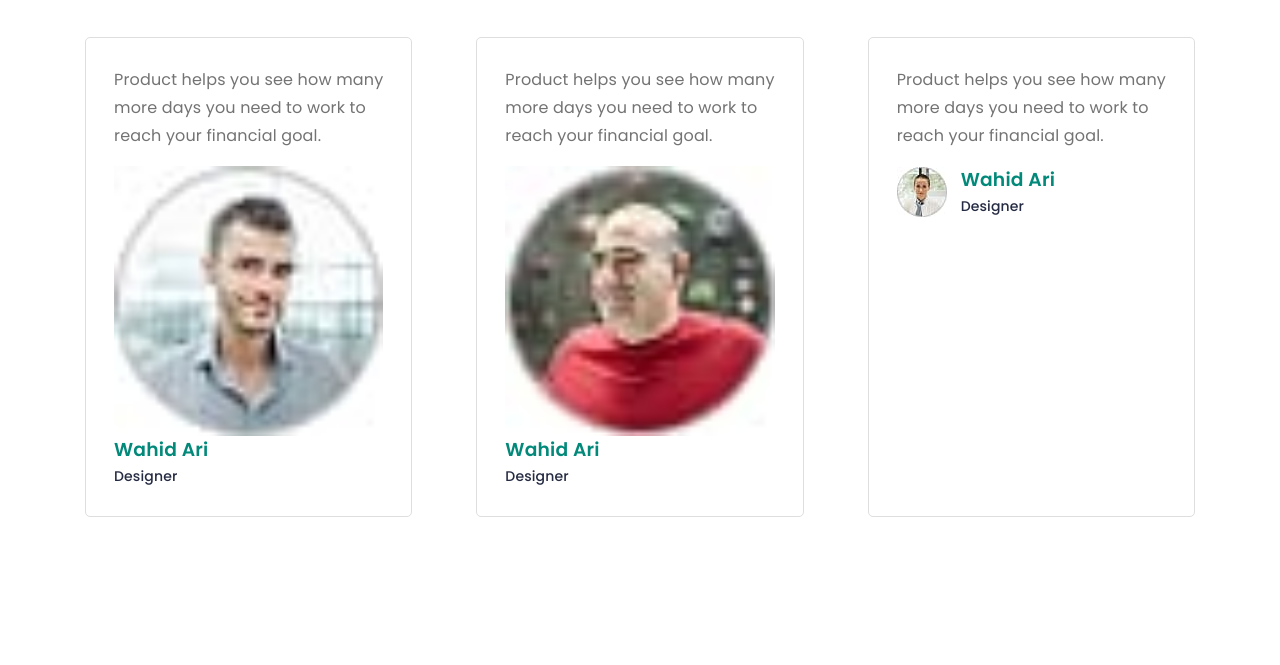
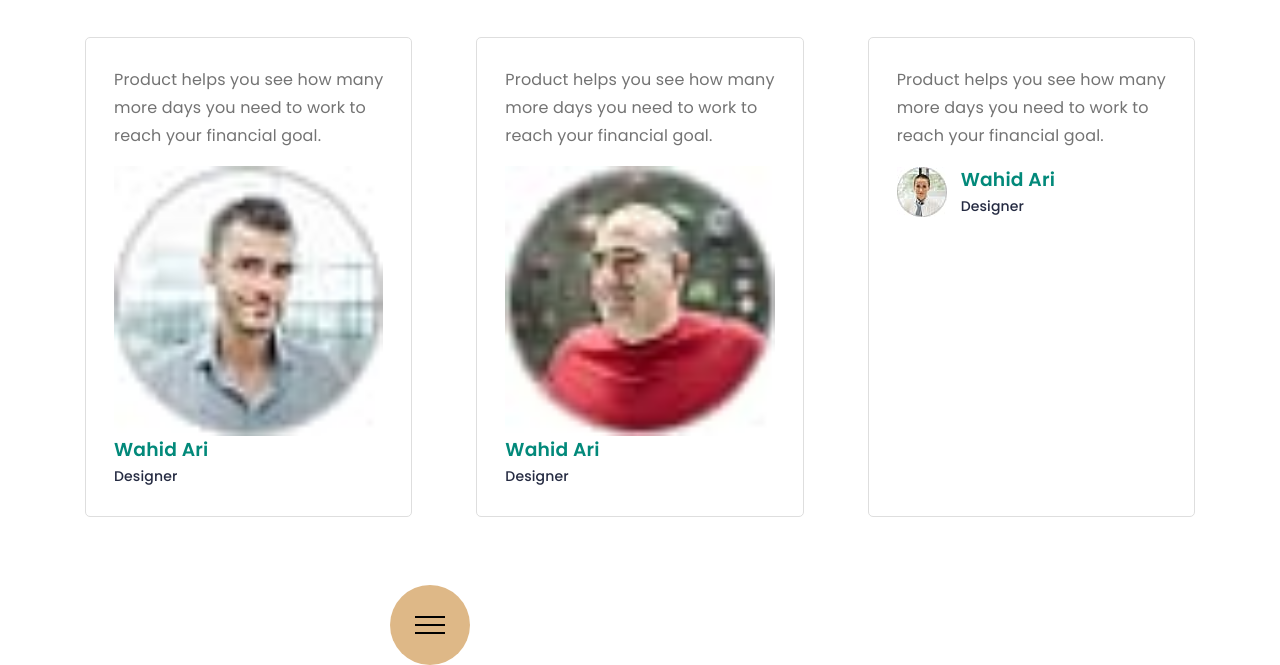
Before and after one commit to ArtGoIt/117-10-st, a plain HTML site: page index.html in a window 1280 px wide. Shown: the part 194-859 px from the top of the page. Before the commit the page ends 800 px from the top, so only its background shows below. Drawn offline with nearby package versions, Linux system fonts and the light colour scheme.

Commit message:
added burger

```diff
--- a/css/styles.css
+++ b/css/styles.css
@@ -125,3 +125,71 @@ span {
   letter-spacing: 0.01em;
   color: #252b42;
 }
+
+.box {
+  width: 500px;
+  margin: 0 auto;
+}
+.burger {
+  appearance: none;
+}
+
+.burger-btn {
+  display: flex;
+  align-items: center;
+  justify-content: center;
+  width: 80px;
+  height: 80px;
+  background-color: burlywood;
+  border-radius: 50%;
+  cursor: pointer;
+}
+
+.burger-icon {
+  position: relative;
+  transition: all 400ms ease-out;
+}
+
+.burger-icon,
+.burger-icon::before,
+.burger-icon::after {
+  width: 30px;
+  height: 2px;
+  background-color: #000;
+}
+
+.burger-icon::before,
+.burger-icon::after {
+  content: "";
+  position: absolute;
+  top: 0;
+}
+
+.burger-icon::before {
+  top: -8px;
+}
+
+.burger-icon::after {
+  top: 8px;
+}
+
+.burger-btn:hover .burger-icon::before {
+  top: -10px;
+}
+
+.burger-btn:hover .burger-icon::after {
+  top: 10px;
+}
+
+.burger:checked + .burger-btn .burger-icon {
+  background-color: transparent;
+}
+
+.burger:checked + .burger-btn .burger-icon::before {
+  top: 0;
+  transform: rotate(-45deg);
+}
+.burger:checked + .burger-btn .burger-icon::after {
+  top: 0;
+  transform: rotate(45deg);
+}
--- a/index.html
+++ b/index.html
@@ -91,5 +91,11 @@
     </section>
 
     <!--  section rev end -->
+    <div class="box">
+      <input class="burger" type="checkbox" id="toggle" />
+      <label class="burger-btn" for="toggle">
+        <span class="burger-icon"></span>
+      </label>
+    </div>
   </body>
 </html>
```
